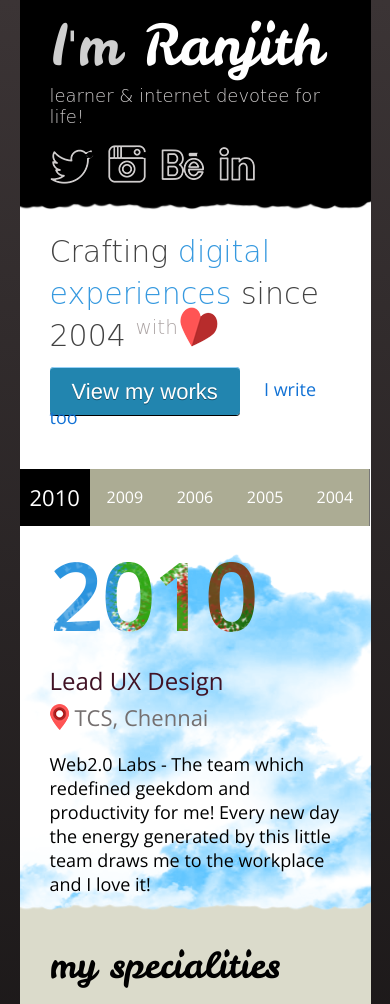
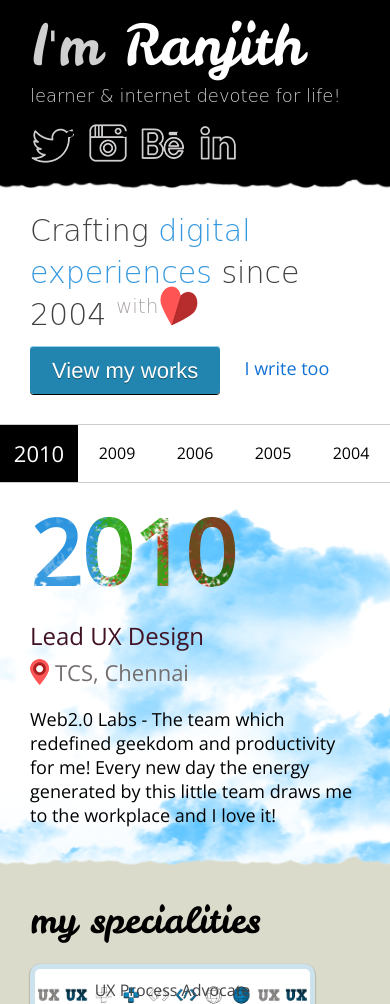
Before and after one commit to mysticpixels/mysticpixels.github.io, a plain HTML site: page index.html in a window 390 px wide. Shown: the top 1004 px of the page. Drawn offline with nearby package versions, Linux system fonts and the light colour scheme; a web font is replaced by a local one.

Commit message:
Refined the mobile responsive screen - Added new cloudBD - Changed orientation of timeline navbar - changed bg color of specialities section - refined specialities items

```diff
--- a/styles/less/responsive.less
+++ b/styles/less/responsive.less
@@ -6,6 +6,11 @@
 @media only screen
 and (min-width : 320px)
 and (max-width : 480px) {
+	body header,
+	body section,
+	body footer{
+		width: 100%;
+	}
 	body{
 		header{
 			.headerinner{
@@ -69,6 +74,9 @@ and (max-width : 480px) {
 					height: auto;
 					background: none;
 					padding: 0;
+					border-style: solid;
+					border-width: 1px 0 1px 0;
+					border-color: #ccc;
 					li{
 						position: static;
 						float: left;
@@ -84,6 +92,12 @@ and (max-width : 480px) {
 								background: #000;
 								color: #fff;
 								font-size: 22px;
+								&:after{
+									display: block;
+									height: 30px;
+									width: 30px;
+									border-right:10px solid red;
+								}
 							}
 						}
 						a{
@@ -97,8 +111,8 @@ and (max-width : 480px) {
 							border:none;
 							margin-bottom: 0;
 							padding:20px 10px;
-							background: #acac94;
-							color:#fff;
+							background: #fff;
+							color:#000;
 							span{
 
 							}
@@ -110,7 +124,7 @@ and (max-width : 480px) {
 						&:last-child{
 							margin-right: 0;
 							a{
-								border-right: solid 1px #777;
+
 							}
 						}
 					}
@@ -194,9 +208,6 @@ and (max-width : 1024px)
 and (min-width : 768px)
 and (max-width : 1024px)
 /*and (orientation : portrait)*/ {
-	body{
-		background: green;
-	}
 
 }
 
@@ -204,9 +215,6 @@ and (max-width : 1024px)
 @media only screen
 and (min-width : 1224px) {
 /* Styles */
-body{
-	background: red;
-}
 }
 
 /* Large screens ----------- */
```
Also changed, not shown: styles/css/responsive.css.
